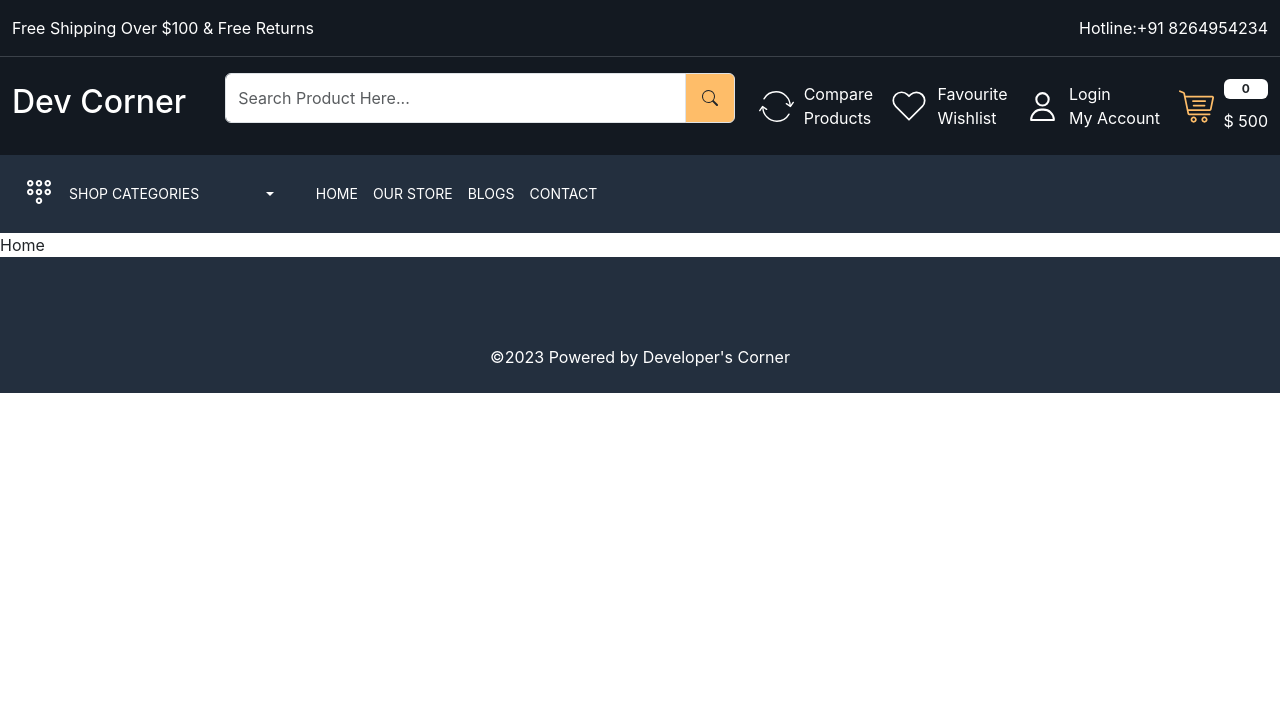
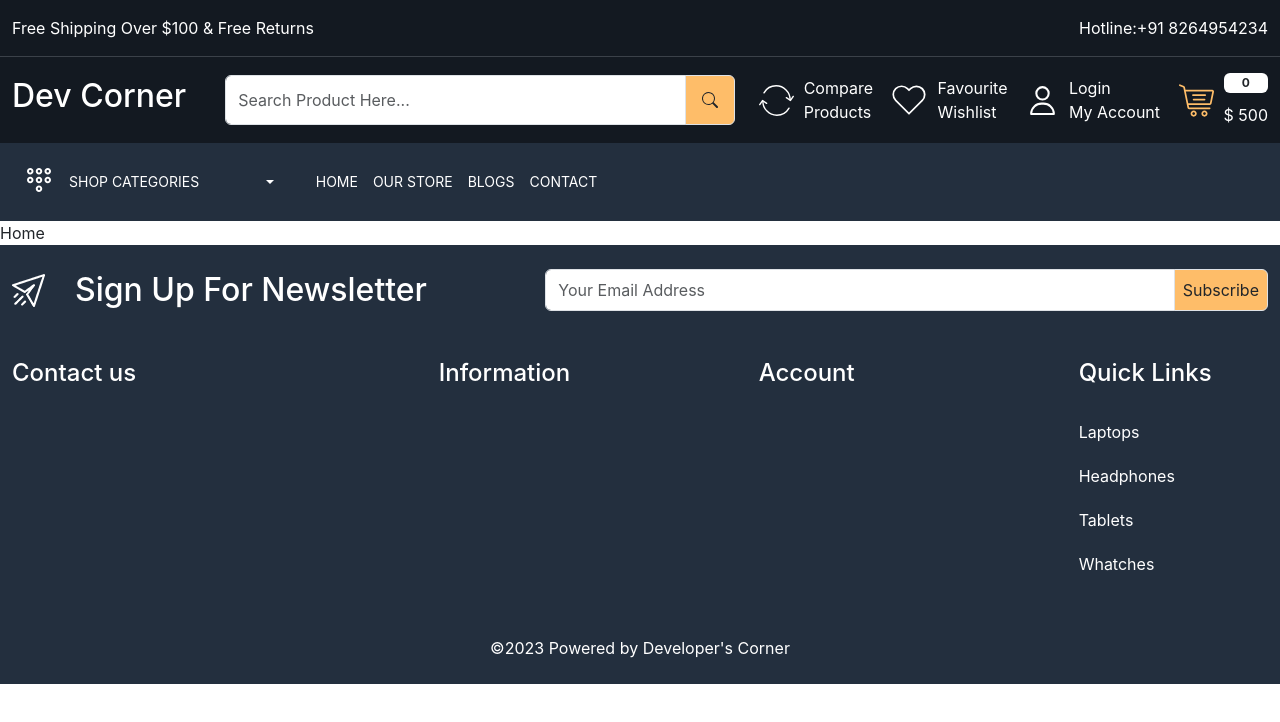
Before and after one commit to yanapeshko/web-shop, a React (Create React App) app: page / in a window 1280 px wide. Shown: the top 722 px of the page. Built offline with nearby package versions, Linux system fonts and the light colour scheme.

Commit message:
footer arch

```diff
--- a/src/App.css
+++ b/src/App.css
@@ -86,4 +86,9 @@
 fotter:not(:first-child) {
   border-top: 1px solid 1px solid rgba(255, 255, 255, 0.1);
 }
+fotter .input-group-text {
+  background-color: var(--color-232f3e);
+  color: #fff;
+  padding: 8px 17px;
+}
 /* Footer End */
--- a/src/components/Footer.jsx
+++ b/src/components/Footer.jsx
@@ -1,17 +1,62 @@
 import React from "react";
+import { Link } from "react-router-dom";
 
 const Footer = () => {
   return (
     <>
-      <footer className="py-3">
+      <footer className="py-4">
         <div className="container-xxl">
-          <div className="row">
-            <div className="col-5"></div>
-            <div className="col-7"></div>
+          <div className="row align-items-center">
+            <div className="col-5">
+              <div className="footer-top-data d-flex gap-30 align-items-center">
+                <img src="images/newsletter.png" alt="newsletter" />
+                <h2 className="mb-0 text-white">Sign Up For Newsletter</h2>
+              </div>
+            </div>
+            <div className="col-7">
+              <div className="input-group">
+                <input
+                  type="text"
+                  className="form-control py-1"
+                  placeholder="Your Email Address"
+                  aria-label="Your Email Address"
+                  aria-describedby="basic-addon2"
+                />
+                <span className="input-group-text p-2" id="basic-addon2">
+                  Subscribe
+                </span>
+              </div>
+            </div>
           </div>
         </div>
       </footer>
-      <footer className="py-3"></footer>
+      <footer className="py-4">
+        <div className="container-xxl">
+          <div className="row">
+            <div className="col-4">
+              <h4 className="text-white mb-4">Contact us</h4>
+              <div></div>
+            </div>
+            <div className="col-3">
+              <h4 className="text-white mb-4">Information</h4>
+              <div></div>
+            </div>
+            <div className="col-3">
+              <h4 className="text-white mb-4">Account</h4>
+              <div></div>
+            </div>
+            <div className="col-2">
+              <h4 className="text-white mb-4">Quick Links</h4>
+              <div className="footer-link d-flex flex-column">
+                <Link className="text-white py-2 mb-1">Laptops</Link>
+                <Link className="text-white py-2 mb-1">Headphones</Link>
+                <Link className="text-white py-2 mb-1">Tablets</Link>
+                <Link className="text-white py-2 mb-1">Whatches</Link>
+              </div>
+            </div>
+          </div>
+        </div>
+      </footer>
       <footer className="py-4">
         <div className="container-xxl">
           <div className="row">
--- a/src/components/Header.jsx
+++ b/src/components/Header.jsx
@@ -33,7 +33,7 @@
               </h2>
             </div>
             <div className="col-5">
-              <div className="input-group mb-3">
+              <div className="input-group">
                 <input
                   type="text"
                   className="form-control py-2"
```
